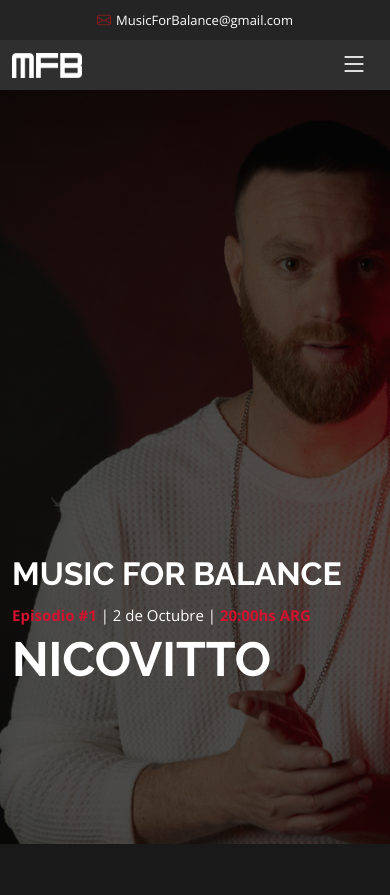
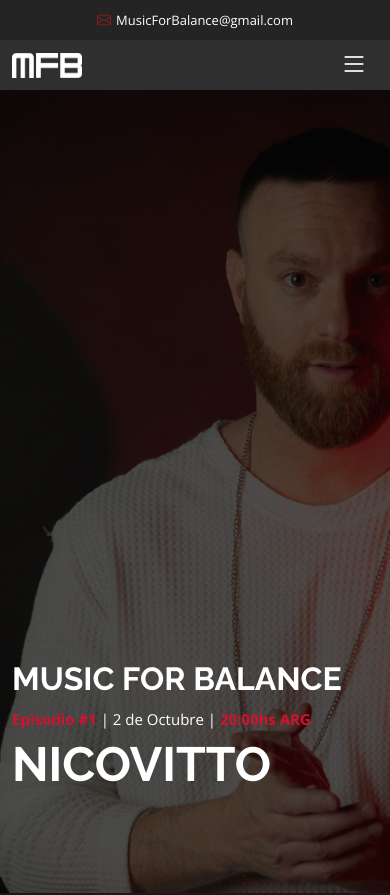
Before and after one commit to ellowen/Landing_MFB, a React (Vite) app: page / in a window 390 px wide. Shown: the top 895 px of the page. Built offline with nearby package versions, Linux system fonts and the light colour scheme.

Commit message:
@media queries

```diff
--- a/src/assets/css/main.css
+++ b/src/assets/css/main.css
@@ -987,6 +987,77 @@ section,
   }
 }
 
+@media (max-width: 431px) {
+  .hero h3 {
+    font-size: 32px;
+    margin: 600px 0 0 0;
+  }
+
+
+  .hero p {
+    font-size: 15px;
+    margin-bottom: -15px;
+  }
+}
+
+@media (max-width: 429px) {
+  .hero h3 {
+    font-size: 32px;
+    margin: 440px 0 0 0;
+  }
+
+
+  .hero p {
+    font-size: 15px;
+    margin-bottom: -15px;
+  }
+}
+
+
+@media (max-width: 414px) {
+  .hero h3 {
+    font-size: 32px;
+    margin: 500px 0 0 0;
+  }
+
+
+  .hero p {
+    font-size: 15px;
+    margin-bottom: -15px;
+  }
+}
+
+
+@media (max-width: 375px) {
+  .hero h3 {
+    font-size: 32px;
+    margin: 340px 0 0 0;
+  }
+
+
+  .hero p {
+    font-size: 15px;
+    margin-bottom: -15px;
+  }
+}
+
+
+@media (max-width: 360px) {
+  .hero h3 {
+    font-size: 32px;
+    margin: 400px 0 0 0;
+  }
+
+
+  .hero p {
+    font-size: 15px;
+    margin-bottom: -15px;
+  }
+}
+
+
+
+
 /*--------------------------------------------------------------
 # About Section
 --------------------------------------------------------------*/
```
